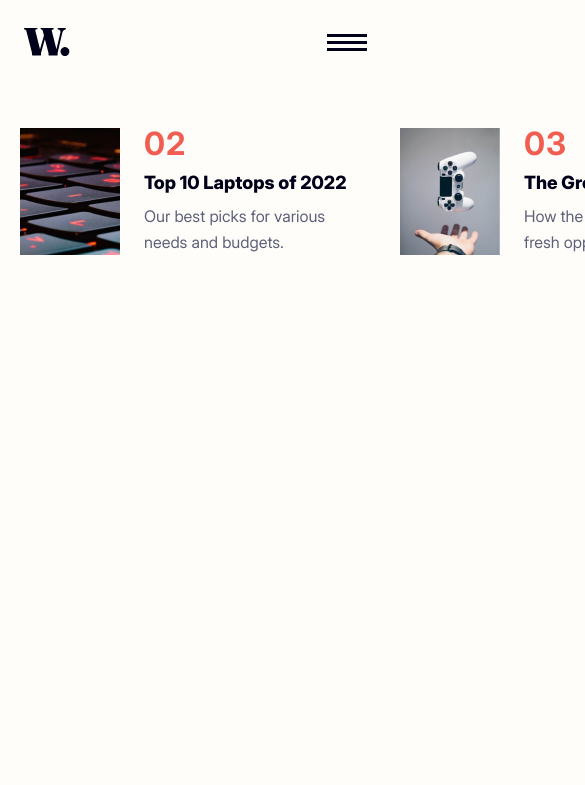
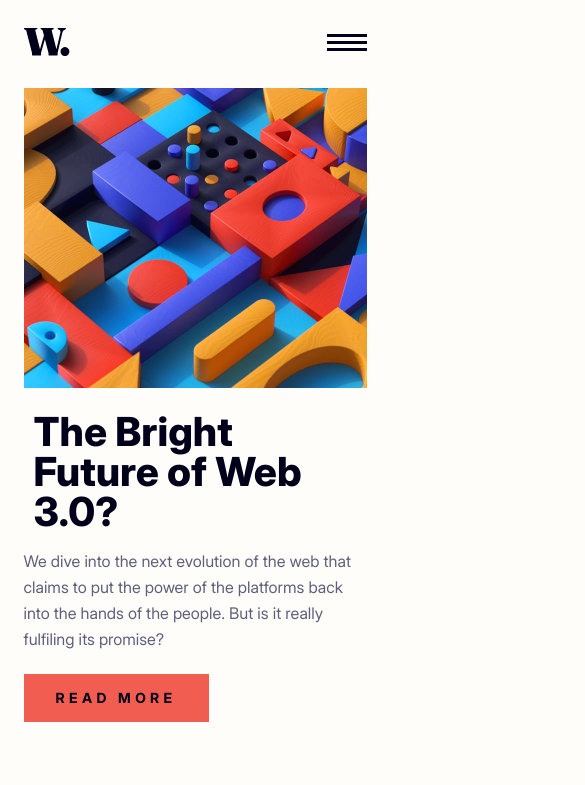
Before and after one commit to danielopq/news, a plain HTML site: page index.html in a window 390 px wide. Shown: the top 785 px of the page, 585 px wide, since content can reach past the window. Drawn offline with Linux system fonts and the light colour scheme.

Commit message:
mobile version done

```diff
--- a/css/stylesheet.css
+++ b/css/stylesheet.css
@@ -5,11 +5,13 @@
 	src: url('../fonts/Inter-Regular.woff');
 	font-weight: 400;
 }
+
 @font-face {
 	font-family: 'Inter-Bold';
 	src: url('../fonts/Inter-Bold.woff');
 	font-weight: 700;
 }
+
 @font-face {
 	font-family: 'Inter-ExtraBold';
 	src: url('../fonts/Inter-ExtraBold.woff');
@@ -17,12 +19,12 @@
 }
 
 :root {
-	--AlmostWhite: #FFFDFA; /*hsl(36,100%,99%)*/
-	--LightVermillion: #F15D51; /*hsl(4.5,85.1%,63.1%)*/
-	--Yellow: #E9AA52; /*hsl(35,77.4%,61.8%)*/
-	--Silver: #C5C6CE; /*hsl(233.3,8.4%,79%)*/
-	--Gunmetal: #5E607A; /*hsl(235.7,13%,42.4%)*/
-	--DarkSpaceBlue: #00001A; /*hsl(240,100%,5.1%)*/
+	--AlmostWhite: #FFFDFA;/*hsl(36,100%,99%)*/
+	--LightVermillion: #F15D51;/*hsl(4.5,85.1%,63.1%)*/
+	--Yellow: #E9AA52;/*hsl(35,77.4%,61.8%)*/
+	--Silver: #C5C6CE;/*hsl(233.3,8.4%,79%)*/
+	--Gunmetal: #5E607A;/*hsl(235.7,13%,42.4%)*/
+	--DarkSpaceBlue: #00001A;/*hsl(240,100%,5.1%)*/
 }
 
 /*###################### GENERAL ######################*/
@@ -54,13 +56,10 @@ body {
 	justify-content: space-between;
 }
 
-p,h1{
+p,
+h1 {
 	margin: 0px;
 	padding: 0px;
-}
-
-h1 {
-	font: 800 58px/56px 'Inter-ExtraBold';
 }
 
 /*-------- DESKTOP MENU --------*/
@@ -115,7 +114,7 @@ nav {
 	right: 0px;
 	top: 0px;
 	overflow: hidden;
-	background-color: var(--DarkSpaceBlue)
+	background-color: hsla(240,100%,5.1%,0.5);
 }
 
 #hamburger {
@@ -189,7 +188,7 @@ main {
 
 #new-top {
 	color: var(--Yellow);
-	font: 700 41px/40px 'Inter-Bold'; /*40*/
+	font: 700 41px/40px 'Inter-Bold';
 	margin-bottom: 34px;
 }
 
@@ -221,11 +220,11 @@ main {
 	}
 }
 
-.new-separator{
+.new-separator {
 	width: 302px;
 	height: 1px;
 	margin: 29px 0px 31px;
-	background-color: var(--Gunmetal) ;
+	background-color: var(--Gunmetal);
 }
 
 .new-text {
@@ -236,9 +235,13 @@ main {
 /*-------- TITLE --------*/
 
 #title {
-	padding-top:5px;
+	padding-top: 5px;
 	color: var(--DarkSpaceBlue);
 	grid-area: title;
+}
+
+h1 {
+	font: 800 58px/56px 'Inter-ExtraBold';
 }
 
 /*-------- READMORE --------*/
@@ -278,7 +281,7 @@ main {
 
 /*-------- FOOTER --------*/
 
-footer{
+footer {
 	width: 1110px;
 	height: 129px;
 	margin-top: 71px;
@@ -287,32 +290,32 @@ footer{
 	justify-content: space-between;
 }
 
-.footerNews{
+.footerNews {
 	width: 350px;
 	height: 127px;
 	display: inline-flex;
 	justify-content: space-between;
 }
 
-.footerPic{
+.footerPic {
 	width: 100px;
 	height: 127px;
 }
 
-.footer-articleContent{
+.footer-articleContent {
 	width: 226px;
 	height: inherit;
-	display:flex;
+	display: flex;
 	flex-direction: column;
 }
 
-.footer-articleNum{
+.footer-articleNum {
 	font: 700 32px/32px 'Inter-Bold';
 	letter-spacing: 1px;
 	color: var(--LightVermillion);
 }
 
-.footer-articleHeaderBt{
+.footer-articleHeaderBt {
 	padding: 0px;
 	margin: 10px 0px 9px;
 	font: 800 18.3px/24px 'Inter-ExtraBold';
@@ -324,13 +327,13 @@ footer{
 	cursor: pointer;
 }
 
-@media(hover:hover){
-	.footer-articleHeaderBt:hover{
+@media(hover:hover) {
+	.footer-articleHeaderBt:hover {
 		color: var(--LightVermillion);
 	}
 }
 
-.footer-articleText{
+.footer-articleText {
 	font: 400 16px/26px 'Inter-Regular';
 	color: var(--Gunmetal);
 }
@@ -350,10 +353,10 @@ footer{
 /*##################################### MOBILE VERSION #####################################*/
 
 @media screen and (max-width: 768px) {
-	main {
-		display: none;
+	body {
+		height: auto;
 	}
-
+	/*-------- NAVIGATION BAR --------*/
 	nav {
 		width: 343px;
 		height: 28px;
@@ -373,4 +376,74 @@ footer{
 	#hamburger {
 		display: block;
 	}
+
+	/*-------- MAIN --------*/
+
+	main {
+		width: 343px;
+		height: auto;
+		margin-top: 32px;
+		grid-template-rows: 300px 24px 120px 16px 176px 64px 489px;
+		grid-template-columns: 343px;
+		grid-template-areas:
+			"mainPic"
+			"."
+			"title"
+			"."
+			"readMore"
+			"."
+			"new";
+		column-gap: 0px;
+		row-gap: 0px;
+	}
+
+	/*-------- MAINPIC --------*/
+
+	#mainPic {
+		background: url("../images/image-web-3-mobile.jpg") center/343px no-repeat;
+	}
+
+	/*-------- NEW --------*/
+
+	#new {
+		height: 489px;
+		padding: 24px 21px 0px 20px;
+	}
+
+	#new-top {
+		font: 700 32px/32px 'Inter-Bold';
+	}
+
+	/*-------- TITLE --------*/
+
+	#title {
+		height: 120px;
+		padding: 0px 10px 0px;
+	}
+
+	h1 {
+		font: 800 40px/40px 'Inter-ExtraBold';
+	}
+
+	/*-------- READMORE --------*/
+
+	#readMore-bt {
+		margin-top: 22px;
+	}
+
+	/*-------- FOOTER --------*/
+
+	footer {
+		width: 343px;
+		height: 451px;
+		margin: 64px 0px;
+		display: flex;
+		flex-direction: column;
+		align-items: center;
+		justify-content: space-between;
+	}
+
+	.footerNews {
+		width: 343px;
+	}
 }
```
